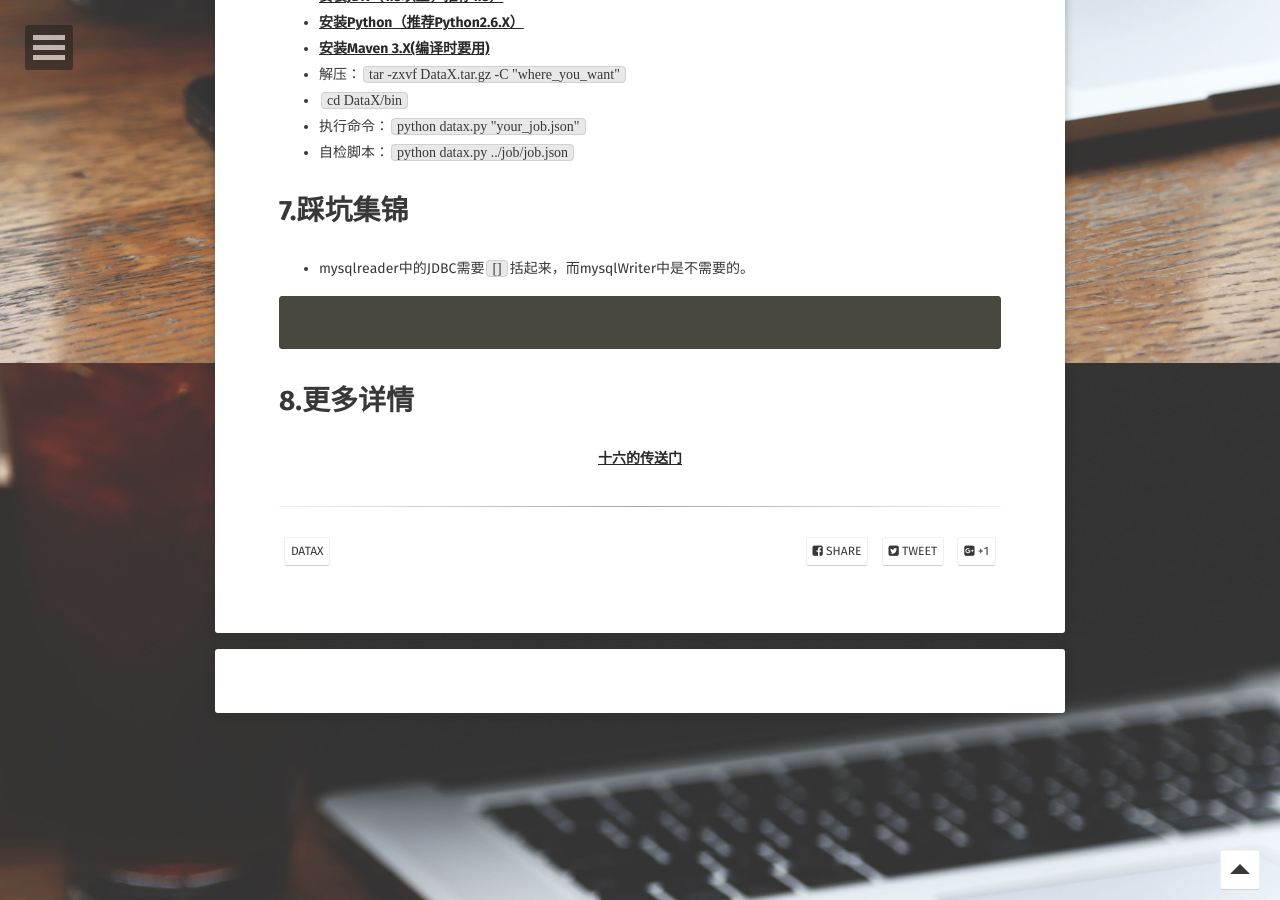
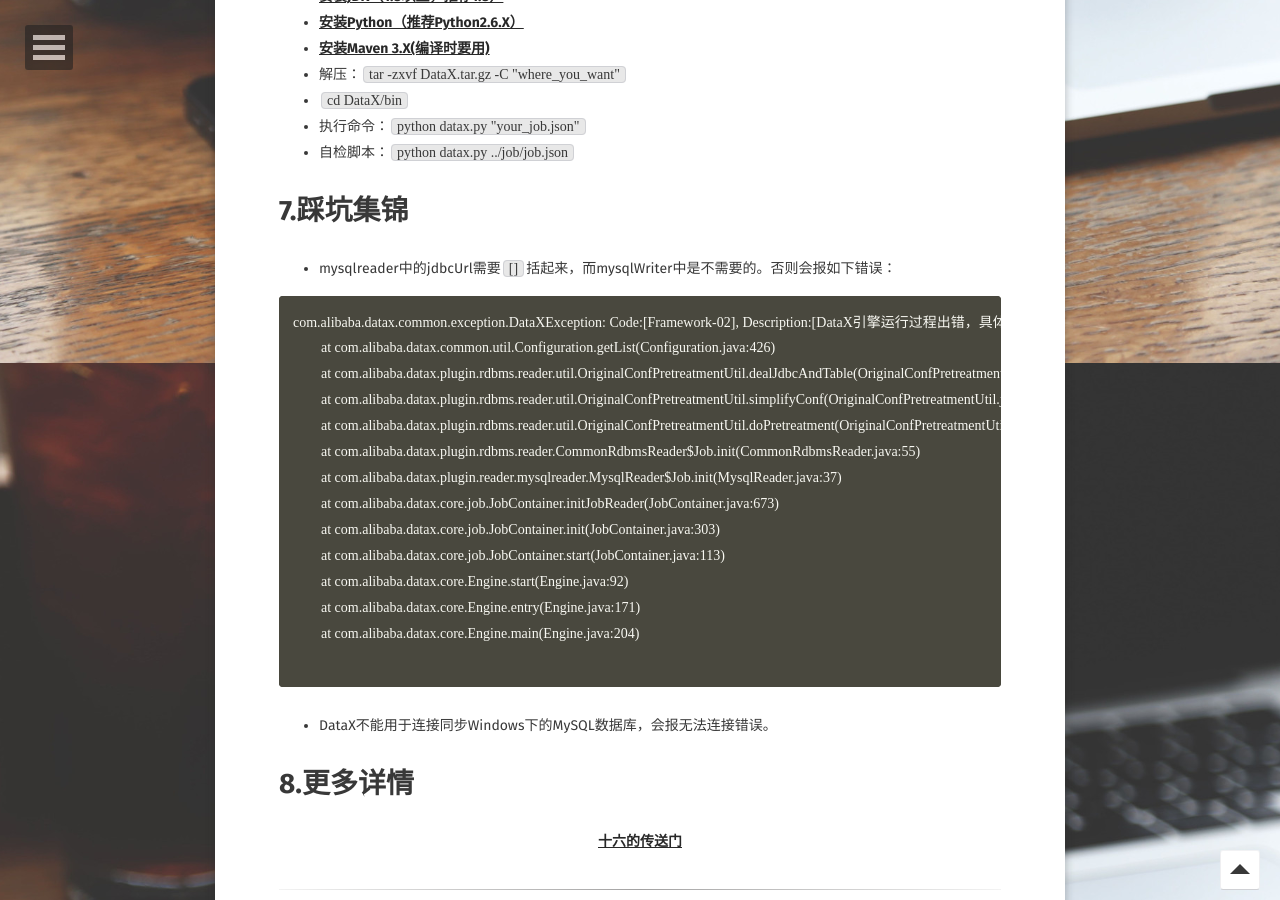
Before and after one commit to ToGetHer16/ToGetHer16.github.io, a Jekyll site: the page built from _posts/2019-04-03-DataX.md, in a window 1280 px wide and 900 px high, scrolled down 4137 px. Built offline with Jekyll 4.4.1, drawn with Linux system fonts in a browser that asks for light colours; some web fonts are replaced; comment, search, counter and statistics services are not loaded.

Commit message:
Update 2019-04-03-DataX.md

````diff
--- a/_posts/2019-04-03-DataX.md
+++ b/_posts/2019-04-03-DataX.md
@@ -108,11 +108,26 @@
 
 # 7.踩坑集锦
 
-* mysqlreader中的JDBC需要`[]`括起来，而mysqlWriter中是不需要的。
+* mysqlreader中的jdbcUrl需要`[]`括起来，而mysqlWriter中是不需要的。否则会报如下错误：
+
+```
+com.alibaba.datax.common.exception.DataXException: Code:[Framework-02], Description:[DataX引擎运行过程出错，具体原因请参看DataX运行结束时的错误诊断信息  .].  - java.lang.ClassCastException: java.lang.String cannot be cast to java.util.List
+	at com.alibaba.datax.common.util.Configuration.getList(Configuration.java:426)
+	at com.alibaba.datax.plugin.rdbms.reader.util.OriginalConfPretreatmentUtil.dealJdbcAndTable(OriginalConfPretreatmentUtil.java:84)
+	at com.alibaba.datax.plugin.rdbms.reader.util.OriginalConfPretreatmentUtil.simplifyConf(OriginalConfPretreatmentUtil.java:59)
+	at com.alibaba.datax.plugin.rdbms.reader.util.OriginalConfPretreatmentUtil.doPretreatment(OriginalConfPretreatmentUtil.java:33)
+	at com.alibaba.datax.plugin.rdbms.reader.CommonRdbmsReader$Job.init(CommonRdbmsReader.java:55)
+	at com.alibaba.datax.plugin.reader.mysqlreader.MysqlReader$Job.init(MysqlReader.java:37)
+	at com.alibaba.datax.core.job.JobContainer.initJobReader(JobContainer.java:673)
+	at com.alibaba.datax.core.job.JobContainer.init(JobContainer.java:303)
+	at com.alibaba.datax.core.job.JobContainer.start(JobContainer.java:113)
+	at com.alibaba.datax.core.Engine.start(Engine.java:92)
+	at com.alibaba.datax.core.Engine.entry(Engine.java:171)
+	at com.alibaba.datax.core.Engine.main(Engine.java:204)
 
 ```
 
-```
+* DataX不能用于连接同步Windows下的MySQL数据库，会报无法连接错误。
 
 # 8.更多详情
 
````
